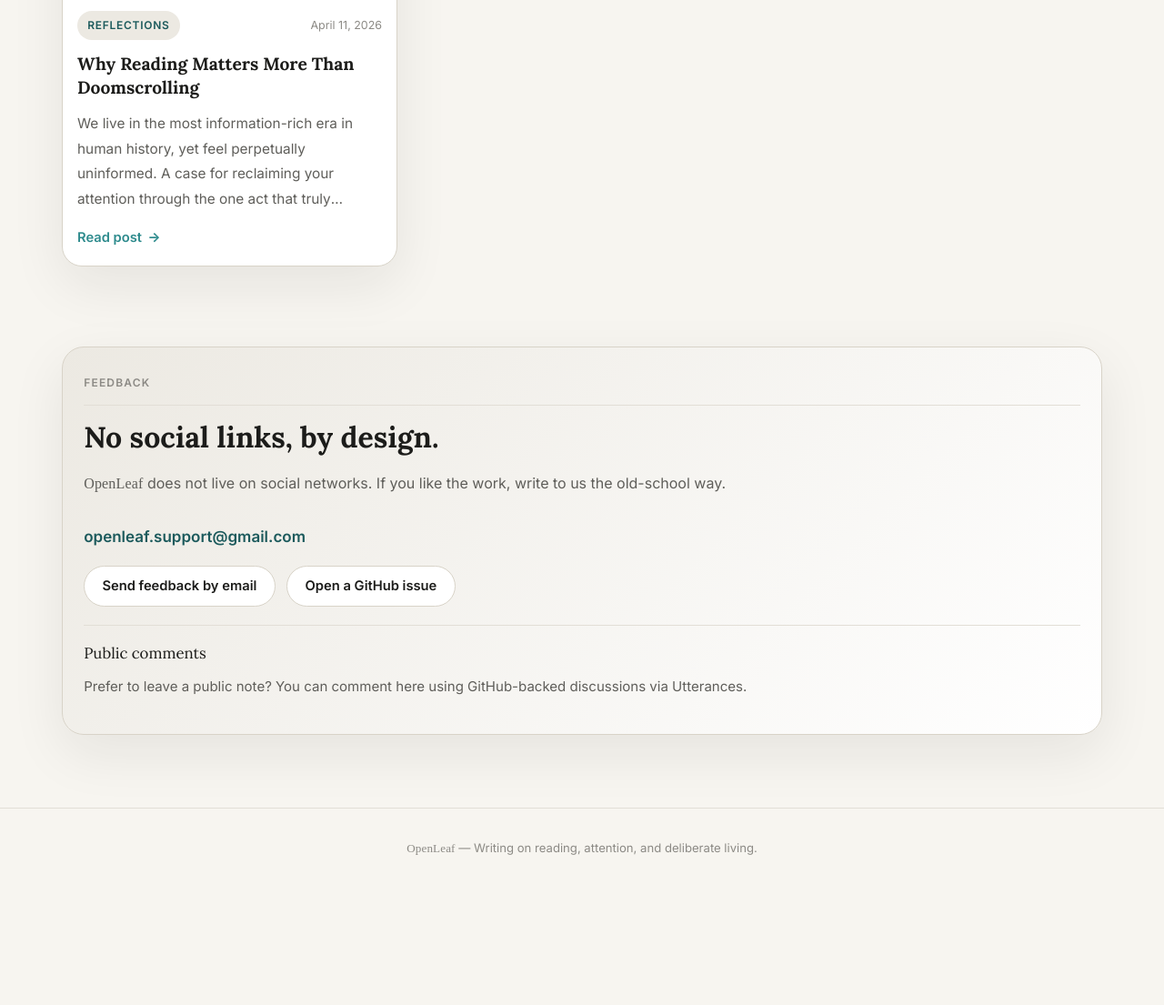
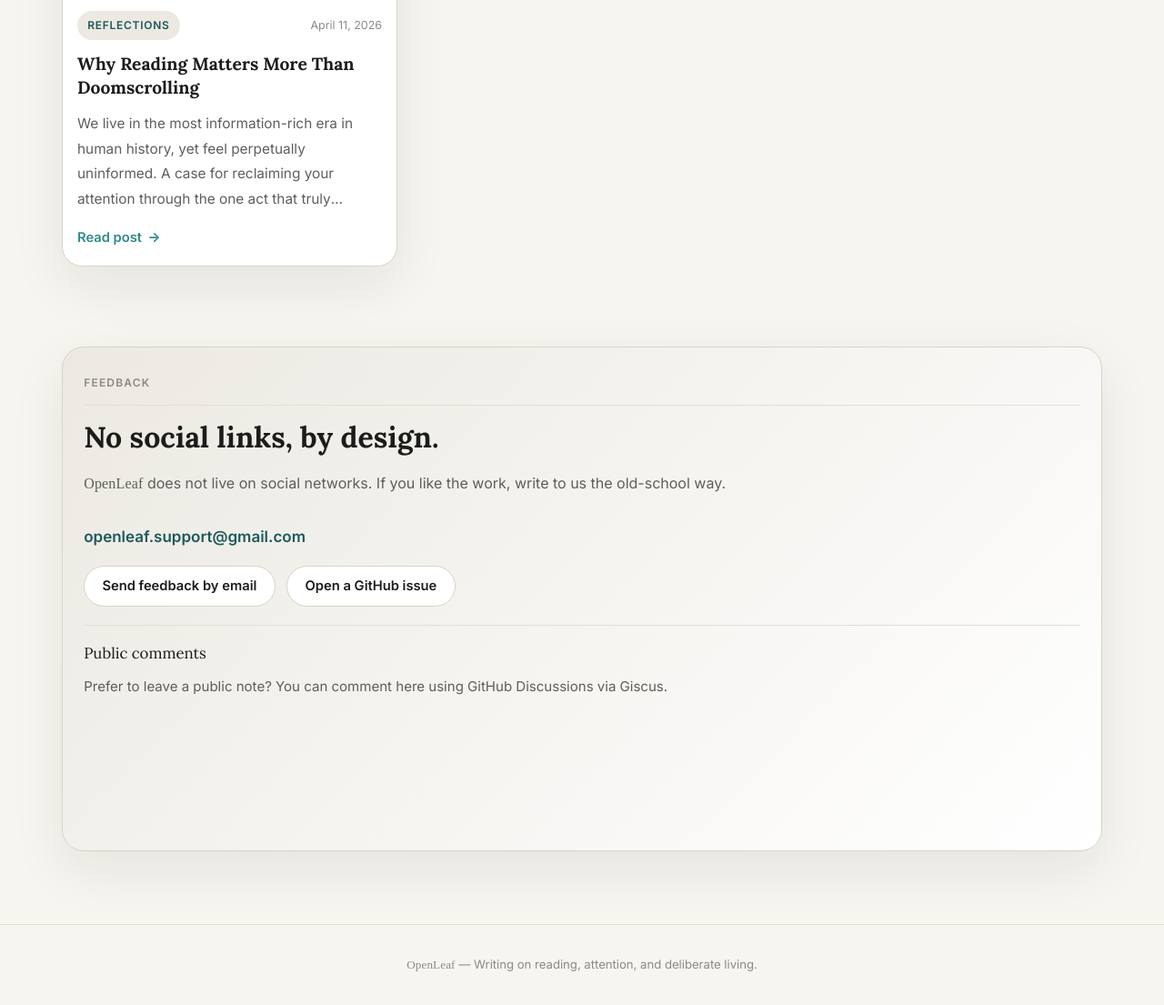
Before and after one commit to openleafsupport/openleafsupport.github.io, a Jekyll site: the page built from index.html, in a window 1280 px wide and 1400 px high, scrolled down 3224 px, cut to the strip 295-1400 px from the top of the window. Shown: the whole strip at 91% size. Built offline with Jekyll 4.4.1, drawn with Linux system fonts in a browser that asks for light colours; comment, search, counter and statistics services are not loaded; before the commit the page ends 4496 px from its top, so only the background shows below that.

Commit message:
public comment integration

```diff
--- a/_config.yml
+++ b/_config.yml
@@ -18,10 +18,17 @@
   og_image_height: 1024
 
 comments:
-  provider: utterances
-  repo: openleafsupport/openleaf
-  issue_term: pathname
-  label: feedback
+  provider: giscus
+  repo: openleafsupport/openleafsupport.github.io
+  repo_id: "R_kgDOR_ksSQ"
+  category: General
+  category_id: "DIC_kwDOR_ksSc4C6oJR"
+  mapping: pathname
+  strict: 0
+  reactions_enabled: 1
+  emit_metadata: 0
+  input_position: top
+  lang: en
 
 defaults:
   - scope:
--- a/assets/styles.css
+++ b/assets/styles.css
@@ -981,6 +981,14 @@
   line-height: 1.8;
 }
 
+.comments-note {
+  margin-bottom: 0;
+}
+
+.comments-embed {
+  min-height: 8rem;
+}
+
 .cta-panel {
   padding: 1.45rem;
   border-radius: 24px;
--- a/assets/theme.js
+++ b/assets/theme.js
@@ -4,14 +4,17 @@
   var mediaQuery = window.matchMedia('(prefers-color-scheme: dark)');
   var toggle = document.querySelector('[data-theme-toggle]');
 
-  function syncUtterancesTheme(mode) {
-    var iframe = document.querySelector('.utterances-frame');
+  function syncCommentsTheme(mode) {
+    var iframe = document.querySelector('iframe.giscus-frame');
     if (!iframe || !iframe.contentWindow) return;
 
     iframe.contentWindow.postMessage({
-      type: 'set-theme',
-      theme: mode === 'dark' ? 'github-dark' : 'github-light'
-    }, 'https://utteranc.es');
+      giscus: {
+        setConfig: {
+          theme: mode === 'dark' ? 'dark' : 'light'
+        }
+      }
+    }, 'https://giscus.app');
   }
 
   function storedMode() {
@@ -51,7 +54,7 @@
     }
 
     updateToggle(mode);
-    syncUtterancesTheme(mode);
+    syncCommentsTheme(mode);
   }
 
   if (toggle) {
@@ -62,7 +65,7 @@
   }
 
   window.addEventListener('load', function () {
-    syncUtterancesTheme(root.getAttribute('data-theme') === 'dark' ? 'dark' : 'light');
+    syncCommentsTheme(root.getAttribute('data-theme') === 'dark' ? 'dark' : 'light');
   });
 
   applyTheme(storedMode(), false);
--- a/index.html
+++ b/index.html
@@ -198,15 +198,29 @@
       </div>
       <div class="comments-block">
         <p class="comments-title">Public comments</p>
-        <p class="comments-text">Prefer to leave a public note? You can comment here using GitHub-backed discussions via Utterances.</p>
-        <script src="https://utteranc.es/client.js"
-          repo="{{ site.comments.repo }}"
-          issue-term="{{ site.comments.issue_term }}"
-          label="{{ site.comments.label }}"
-          theme="github-light"
-          crossorigin="anonymous"
-          async>
-        </script>
+        <p class="comments-text">Prefer to leave a public note? You can comment here using GitHub Discussions via Giscus.</p>
+        {% if site.comments.repo and site.comments.repo_id != '' and site.comments.category_id != '' %}
+        <div class="comments-embed">
+          <script src="https://giscus.app/client.js"
+            data-repo="{{ site.comments.repo }}"
+            data-repo-id="{{ site.comments.repo_id }}"
+            data-category="{{ site.comments.category }}"
+            data-category-id="{{ site.comments.category_id }}"
+            data-mapping="{{ site.comments.mapping }}"
+            data-strict="{{ site.comments.strict }}"
+            data-reactions-enabled="{{ site.comments.reactions_enabled }}"
+            data-emit-metadata="{{ site.comments.emit_metadata }}"
+            data-input-position="{{ site.comments.input_position }}"
+            data-theme="preferred_color_scheme"
+            data-lang="{{ site.comments.lang }}"
+            data-loading="lazy"
+            crossorigin="anonymous"
+            async>
+          </script>
+        </div>
+        {% else %}
+        <p class="comments-text comments-note">Giscus is ready in the site code, but it still needs your GitHub Discussions repository ID and category ID in <code>_config.yml</code> before the comment box can appear.</p>
+        {% endif %}
       </div>
     </article>
   </div>
```
